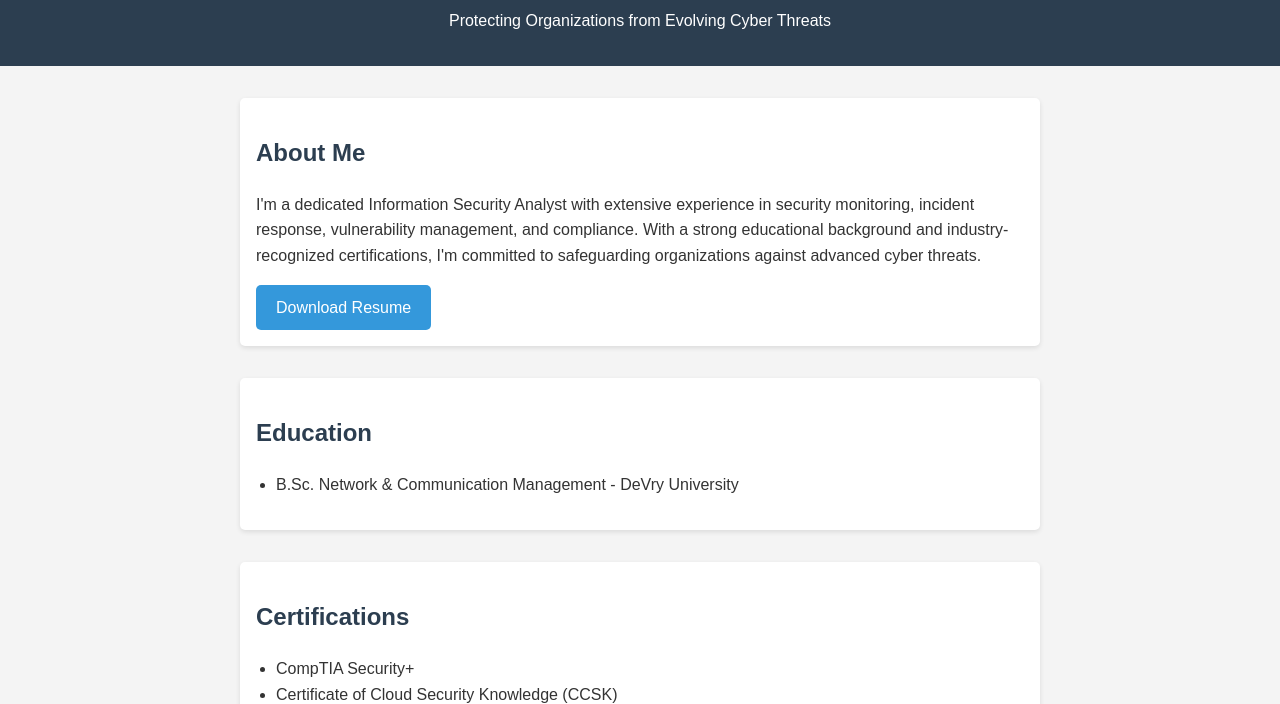
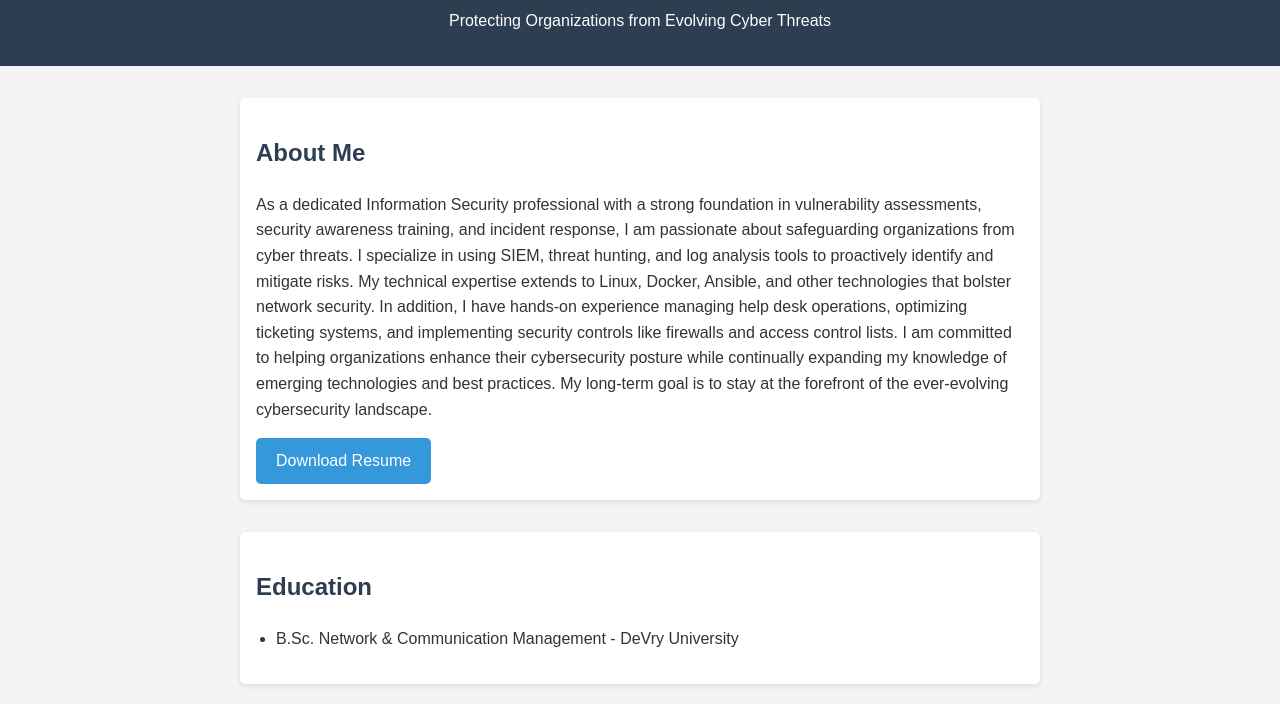
Before and after one commit to folaadelaja/folaadelaja.github.com, a website: page index.html in a window 1280 px wide. Shown: the part 102-806 px from the top of the page. Drawn offline with Linux system fonts and the light colour scheme.

Commit message:
added about me

```diff
--- a/index.html
+++ b/index.html
@@ -73,7 +73,9 @@
     <main>
         <section id="about">
             <h2>About Me</h2>
-            <p>I'm a dedicated Information Security Analyst with extensive experience in security monitoring, incident response, vulnerability management, and compliance. With a strong educational background and industry-recognized certifications, I'm committed to safeguarding organizations against advanced cyber threats.</p>
+            <p>As a dedicated Information Security professional with a strong foundation in vulnerability assessments, security awareness training, and incident response, I am passionate about safeguarding organizations from cyber threats. I specialize in using SIEM, threat hunting, and log analysis tools to proactively identify and mitigate risks. My technical expertise extends to Linux, Docker, Ansible, and other technologies that bolster network security. In addition, I have hands-on experience managing help desk operations, optimizing ticketing systems, and implementing security controls like firewalls and access control lists.
+
+I am committed to helping organizations enhance their cybersecurity posture while continually expanding my knowledge of emerging technologies and best practices. My long-term goal is to stay at the forefront of the ever-evolving cybersecurity landscape.</p>
             <a href="https://folaadelaja.github.io/Fola_Resume_Update-Sept-2024.pdf" class="button">Download Resume</a>
         </section>
 
```
